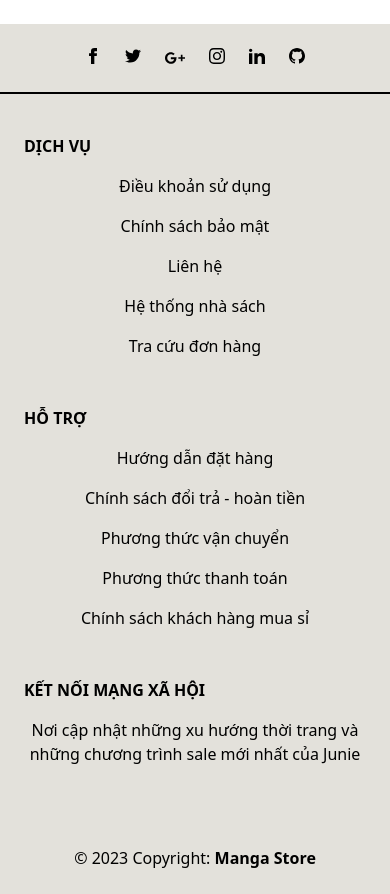
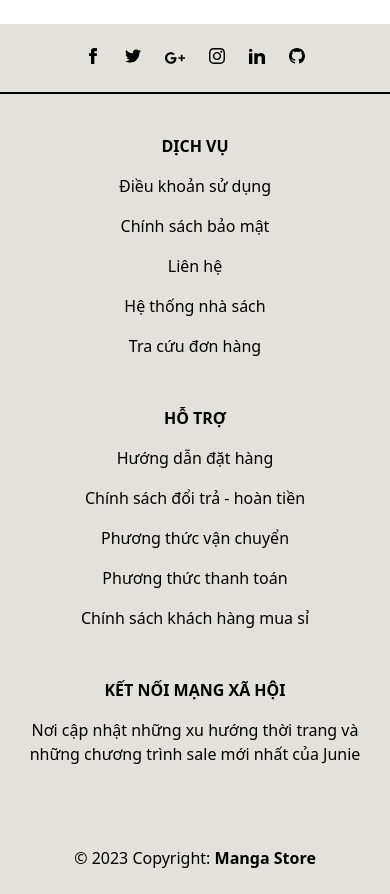
Before and after one commit to XPNguyenDL/next.js-app, a Next.js app: page / in a window 390 px wide. Shown: the part 820-1714 px from the top of the page. Built offline with nearby package versions, Linux system fonts and the light colour scheme.

Commit message:
Fix Footer Mobile

```diff
--- a/src/components/Layout/components/FooterAside.jsx
+++ b/src/components/Layout/components/FooterAside.jsx
@@ -5,7 +5,7 @@ export default function FooterAside() {
     <div class="mx-6 py-10 text-center md:text-left  ">
       <div class="container mx-auto grid-1 grid gap-8 md:grid-cols-2 lg:grid-cols-3">
         <div class="">
-          <h6 class="mb-4 flex font-semibold uppercase justify-start">
+          <h6 class="mb-4 flex font-semibold uppercase justify-center md:justify-start ">
             DỊCH VỤ
           </h6>
           <p class="mb-4">
@@ -35,7 +35,7 @@ export default function FooterAside() {
           </p>
         </div>
         <div class="">
-          <h6 class="mb-4 flex font-semibold uppercase justify-start">
+          <h6 class="mb-4 flex font-semibold uppercase justify-center md:justify-start">
             HỖ TRỢ
           </h6>
           <p class="mb-4">
@@ -65,7 +65,7 @@ export default function FooterAside() {
           </p>
         </div>
         <div class="">
-          <h6 class="mb-4 flex font-semibold uppercase justify-start">
+          <h6 class="mb-4 flex font-semibold uppercase justify-center md:justify-start">
           KẾT NỐI MẠNG XÃ HỘI
           </h6>
           <p class="mb-4">
```
